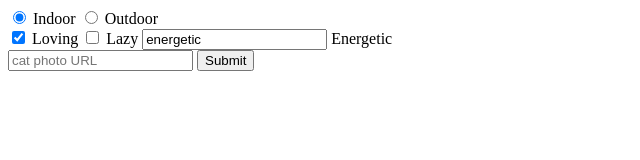
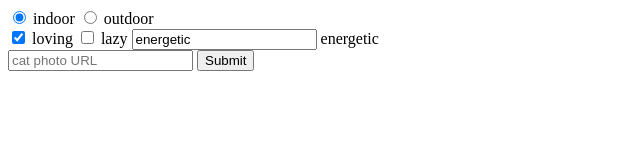
Before and after one commit to knightmoves-schools/005-forms-caylebwest, a website: page index.html in a window 1280 px wide. Shown: the full height of the page, 0-640 px from the left. Drawn offline with Linux system fonts and the light colour scheme.

Commit message:
troubleshooting

```diff
--- a/index.html
+++ b/index.html
@@ -5,20 +5,20 @@
     <body>
      <form action="https://www.catfreephotoapp.com/sumbit_cat_photo">
         <input id="indoor" type="radio" name="indoor-outdoor" value="indoor" checked>
-        <label for="indoor">Indoor</label>
+        <label for="indoor">indoor</label>
 
         <input id="outdoor" type="radio" name="indoor-outdoor" value="outdoor">
-        <label for="indoor">Outdoor</label>
+        <label for="indoor">outdoor</label>
         <br>
 
         <input id="loving" type="checkbox" name="personality" value="loving" checked>
-        <label for="loving">Loving</label>
+        <label for="loving">loving</label>
 
         <input id="lazy" type="checkbox" name="personality" value="lazy">
-        <label for="lazy">Lazy</label>
+        <label for="lazy">lazy</label>
 
         <input type="energetic" type="checkbox" name="personality" value="energetic">
-        <label for="energetic">Energetic</label>
+        <label for="energetic">energetic</label>
         <br>
         <input type="text" name="cat-url" placeholder="cat photo URL" required>
         <button type="submit">Submit</button>
```
